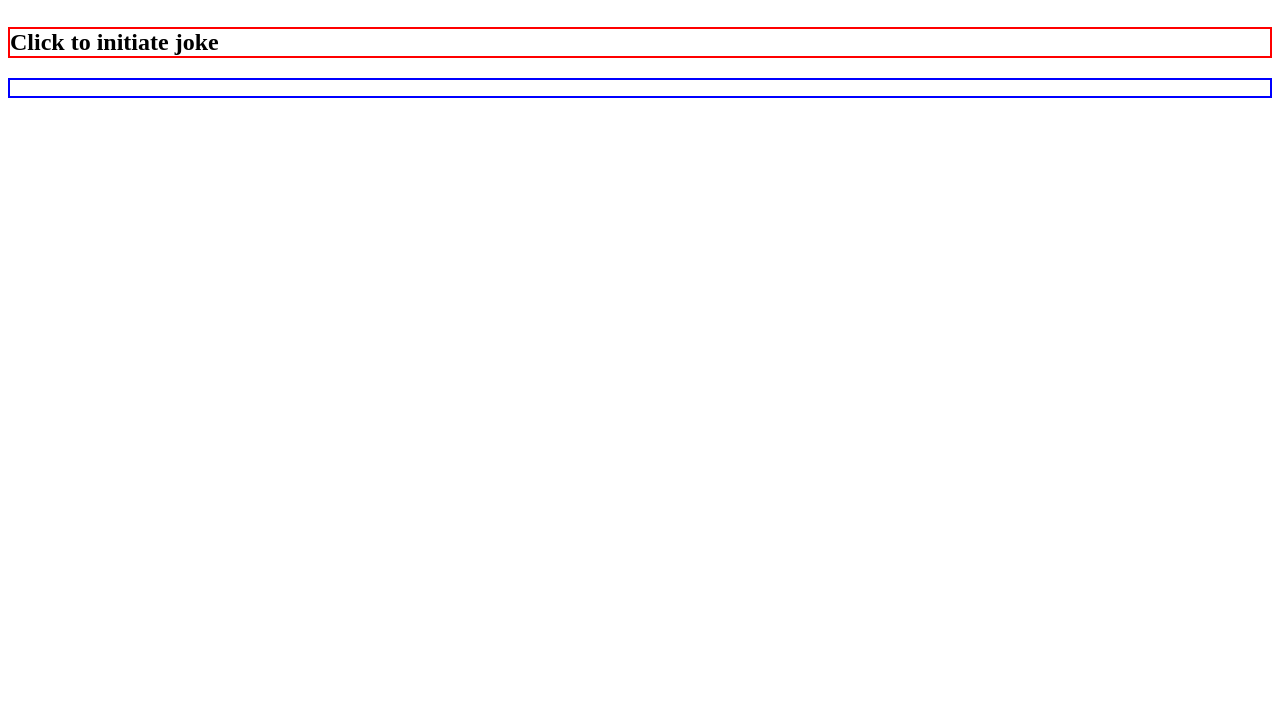
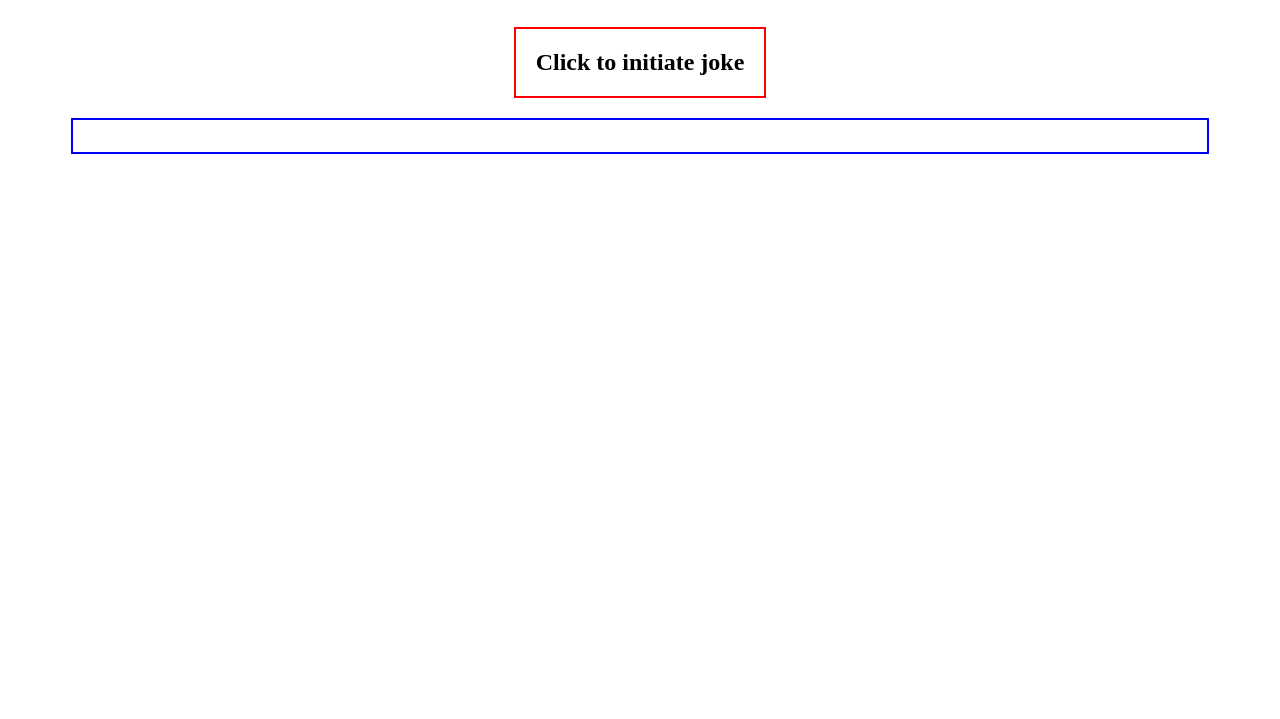
Before and after one commit to Peter-Ahmed-Laboratories/chuckJokeGenerator, a plain HTML site: page index.html in a window 1280 px wide. Shown: the part 81-800 px from the top of the page. Drawn offline with Linux system fonts and the light colour scheme.

Commit message:
trying to figure out pull requests, centered some elements

```diff
--- a/index.html
+++ b/index.html
@@ -19,7 +19,7 @@
     <div class="wrapper">
       <main>
         <div class="jokeButton">
-          <h2 class="jokebuttonText" onclick="jokeQuery()">
+          <h2 class="jokeButtonText" onclick="jokeQuery()">
             Click to initiate joke
           </h2>
         </div>
--- a/script.js
+++ b/script.js
@@ -8,12 +8,16 @@
           })
           .then((jsonResponse) => {
 
+            //clear jokefield
+            document.querySelector('#jokeResponse').innerHTML = '';
+
+            // display joke
               document.querySelector('#jokeResponse').append(jsonResponse.value.joke);
 
 
           });
       };
 
-      // display joke
+
 
       // listen for button click for new joke
--- a/styles/style.css
+++ b/styles/style.css
@@ -1,5 +1,7 @@
-.wapper {
+.wrapper {
   max-width: 1200px;
+   width: 90%;
+    margin: 0 auto;
 }
 
 .header {
@@ -14,10 +16,25 @@
           justify-content: center;
 }
 
-.jokebuttonText {
+.jokeButton{
+  display: flex;
+  justify-content: center;
+}
+
+.jokeButtonText {
   border: solid 2px red;
 }
 
+.jokeButtonText:hover{
+  cursor: pointer;
+}
+
+h2{
+  padding: 20px;
+}
+
 .responseArea {
+  display: flex;
+  justify-content: center;
   border: solid 2px blue;
 }
```
